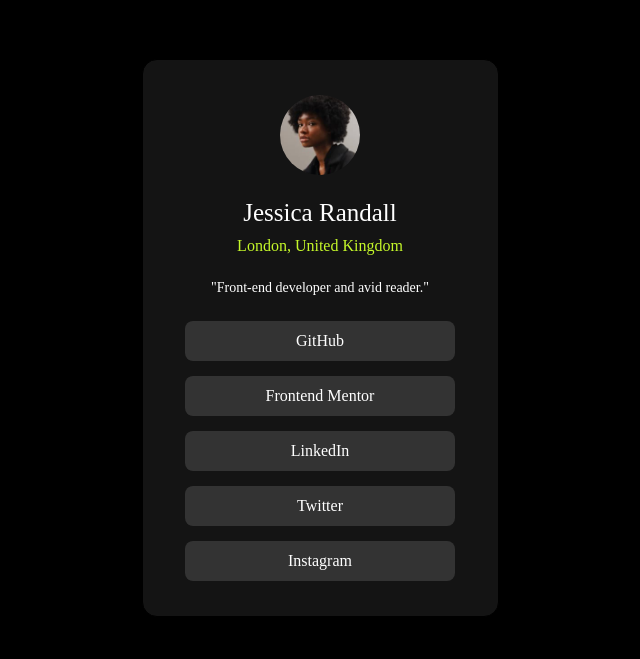
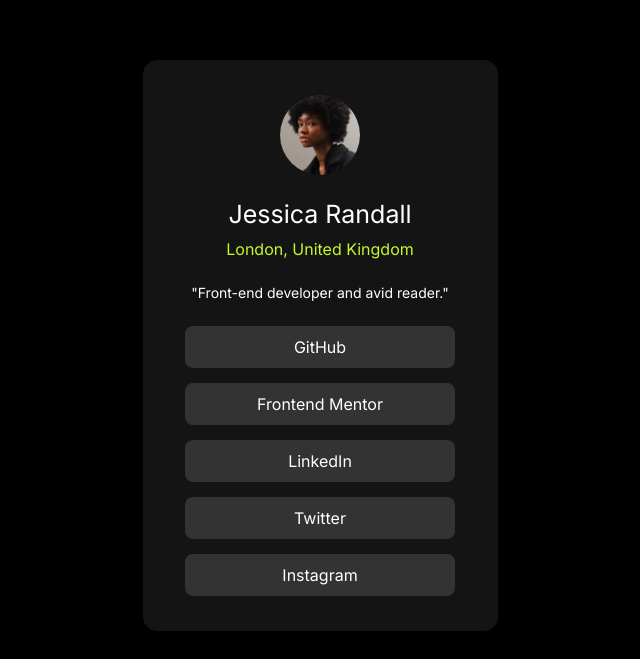
Before and after one commit to anitadenn/social_links_profile, a plain HTML site: page index.html in a window 1280 px wide. Shown: the part 141-800 px from the top of the page, without its empty margins (320-960 px from the left). Drawn offline with Linux system fonts and the light colour scheme.

Commit message:
initial commit

```diff
--- a/index.html
+++ b/index.html
@@ -8,6 +8,9 @@
 
   <title>Frontend Mentor | Social links profile</title>
   <link rel="stylesheet" href="style.css">
+  <link rel="preconnect" href="https://fonts.googleapis.com">
+<link rel="preconnect" href="https://fonts.gstatic.com" crossorigin>
+<link href="https://fonts.googleapis.com/css2?family=Figtree:ital,wght@0,300..900;1,300..900&family=Inter:wght@100..900&family=Outfit:wght@100..900&display=swap" rel="stylesheet">
 
   <!-- Feel free to remove these styles or customise in your own stylesheet 👍 -->
 
--- a/style.css
+++ b/style.css
@@ -2,8 +2,11 @@
 *{
     margin: 0;
     padding: 0;
+    font-family: "Inter", sans-serif;
 
 }
+
+
 .attribution {
     font-size: 11px;
     text-align: center;
@@ -14,6 +17,7 @@
 }
 body{
     background-color: #000;
+
 
 }
 .profile_page{
```
Also changed, not shown: 1 other file.
